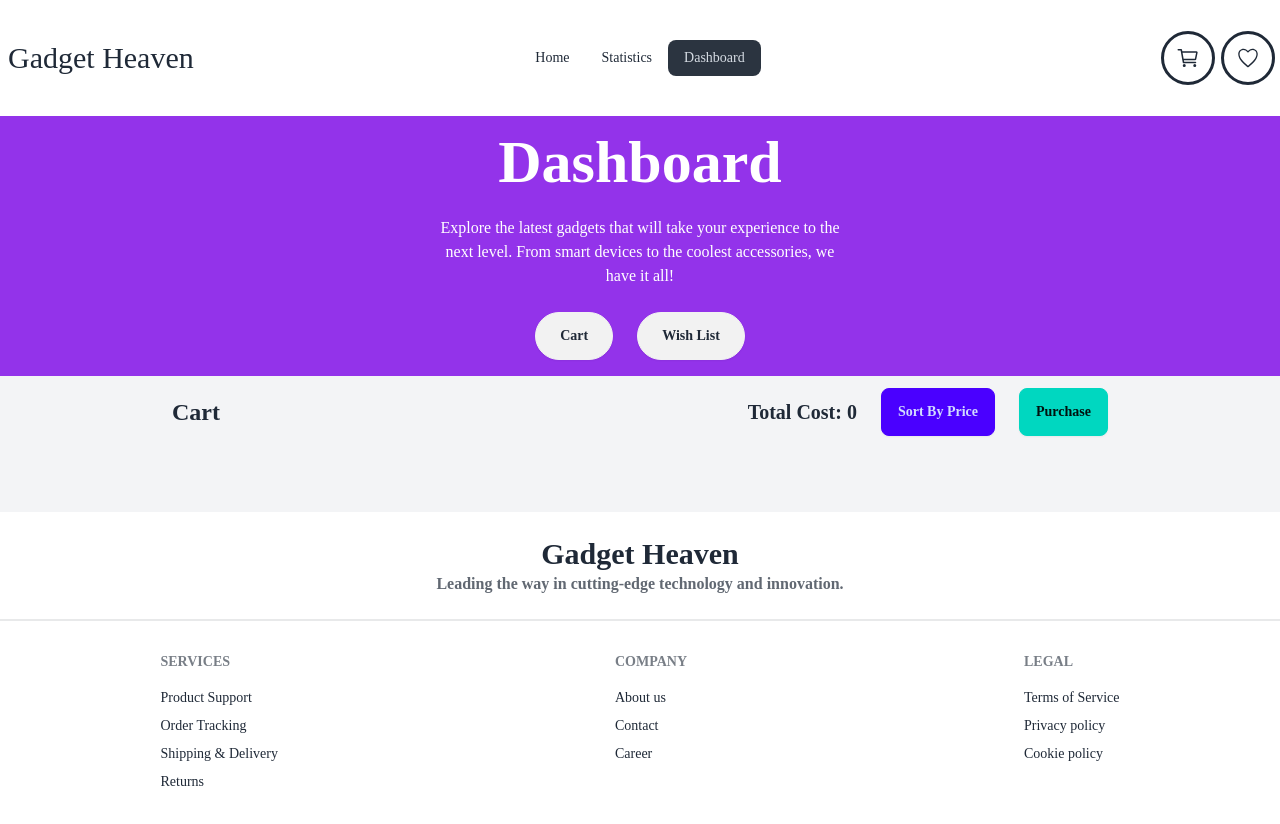
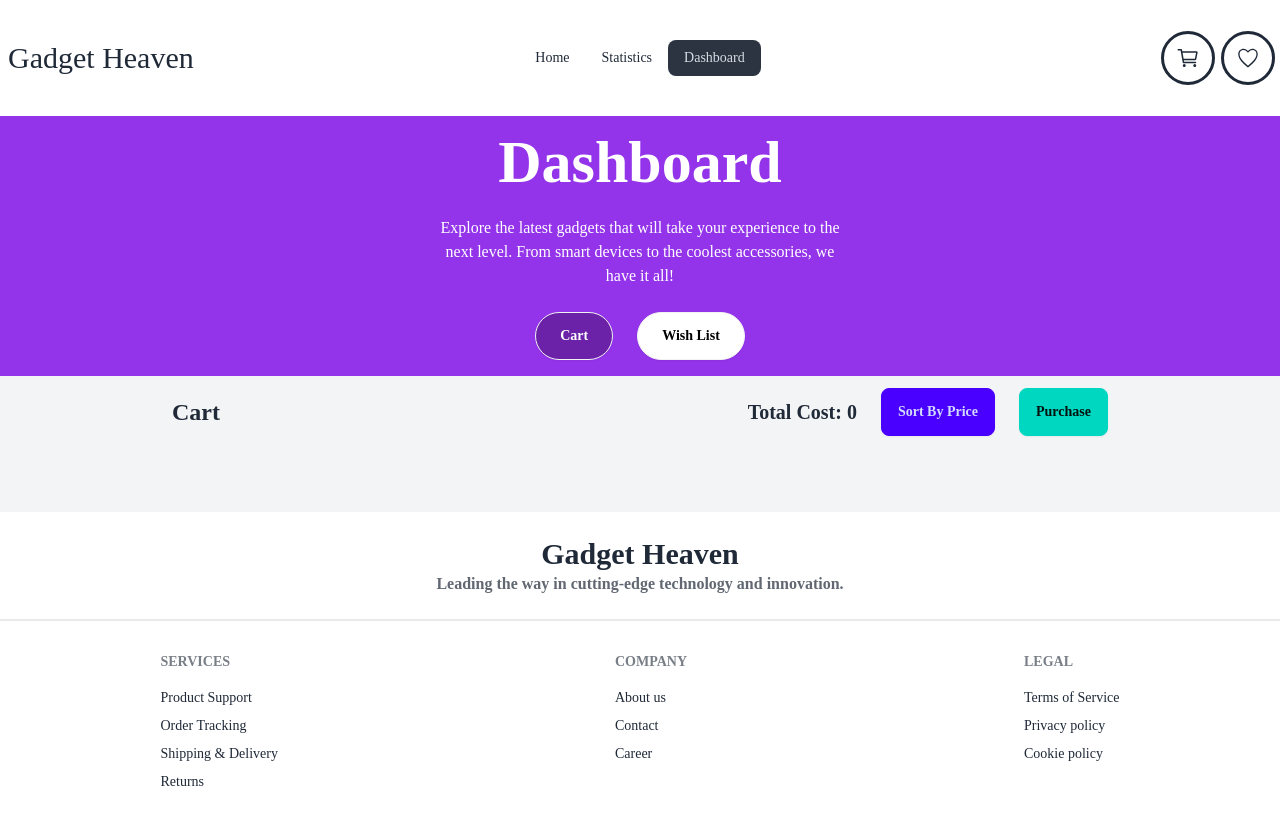
Before and after one commit to programming-hero-web-course-4/b10a8-gadget-heaven-noushinsaad, a React (Vite) app: page /dashboard in a window 1280 px wide. Built offline with nearby package versions, Linux system fonts and the light colour scheme.

Commit message:
added toastify

```diff
--- a/package.json
+++ b/package.json
@@ -20,6 +20,7 @@
     "react-rating-stars-component": "^2.2.0",
     "react-router-dom": "^6.27.0",
     "react-tabs": "^6.0.2",
+    "react-toastify": "^10.0.6",
     "sort-by": "^1.2.0"
   },
   "devDependencies": {
--- a/src/components/Dashboard/Dashboard.jsx
+++ b/src/components/Dashboard/Dashboard.jsx
@@ -2,11 +2,14 @@ import { Tab, Tabs, TabList, TabPanel } from 'react-tabs';
 
 import ProductList from '../ProductList/ProductList';
 import { useCart } from '../Root/Root';
+import { useState } from 'react';
 
 
 
 const Dashboard = () => {
     const { cart, totalPrice, wishList, setCart, deleteProductFromCart, deleteProductFromWishList } = useCart();
+
+    const [activeTab, setActiveTab] = useState('cart');
 
     const handleSortByPrice = () => {
         const sortedCartList = [...cart].sort((a, b) => b.price - a.price);
@@ -30,8 +33,17 @@ const Dashboard = () => {
 
                     <div className='flex justify-center'>
                         <TabList className="flex gap-6">
-                            <Tab><button className='btn px-6 rounded-full'>Cart</button></Tab>
-                            <Tab><button className='btn px-6  rounded-full'>Wish List</button></Tab>
+                            <Tab>
+                                <button onClick={() => setActiveTab('cart')}
+                                    className={`btn px-6 rounded-full ${activeTab === 'cart' ? 'bg-purple-800 text-white' : 'bg-white text-black'}`}>
+                                    Cart
+                                </button>
+                            </Tab>
+                            <Tab>
+                                <button
+                                    onClick={() => setActiveTab('wishlist')}
+                                    className={`btn px-6 rounded-full ${activeTab === 'wishlist' ? 'bg-purple-800 text-white' : 'bg-white text-black'}`}>
+                                    Wish List</button></Tab>
                         </TabList>
                     </div>
 
--- a/src/components/Root/Root.jsx
+++ b/src/components/Root/Root.jsx
@@ -2,6 +2,8 @@ import { Outlet } from "react-router-dom";
 import NavBar from "../NavBar/NavBar";
 import Footer from "../Footer/Footer";
 import { createContext, useContext, useState } from "react";
+import { ToastContainer, toast } from 'react-toastify';
+import 'react-toastify/dist/ReactToastify.css';
 
 
 
@@ -29,20 +31,22 @@ const Root = () => {
         if (!productExists && product.stock_quantity > 0) {
             setCart([...cart, product]);
             setCartCount(cartCount + 1);
+            toast.success(`${product.product_title} added to the Cart Successfully`)
         }
         else {
-            alert("Out of Stock")
+            toast.warn(`Product  ${product.product_title} is already in the cart.`);
         }
     };
 
     const addToWishList = (product) => {
         const productExists = wishList.some(item => item.product_id === product.product_id);
         if (productExists) {
-            alert(`Product  ${product.product_title} is already in the wishlist.`);
+            toast.warn(`Product  ${product.product_title} is already in the wishlist.`);
         }
         else {
             setWishList([...wishList, product]);
             setWishListCount(wishListCount + 1)
+            toast.success(`${product.product_title} added to the Wish list Successfully`)
         }
     }
 
@@ -51,12 +55,14 @@ const Root = () => {
         const updatedProducts = cart.filter((product) => product.product_id !== productId);
         setCart(updatedProducts);
         setCartCount(cartCount - 1);
+        toast.info("Deleted from the Cart")
     };
 
     const deleteProductFromWishList = (productId) => {
         const updatedProducts = wishList.filter((product) => product.product_id !== productId);
         setWishList(updatedProducts);
-        setWishListCount(wishListCount - 1)
+        setWishListCount(wishListCount - 1);
+        toast.info("Deleted from the wish list")
     };
 
 
@@ -72,6 +78,7 @@ const Root = () => {
                 <NavBar></NavBar>
                 <Outlet></Outlet>
                 <Footer></Footer>
+                <ToastContainer />
             </CartContext.Provider>
         </div>
     );
```
Also changed, not shown: 1 other file (tests, documents, lock files or other folders).
